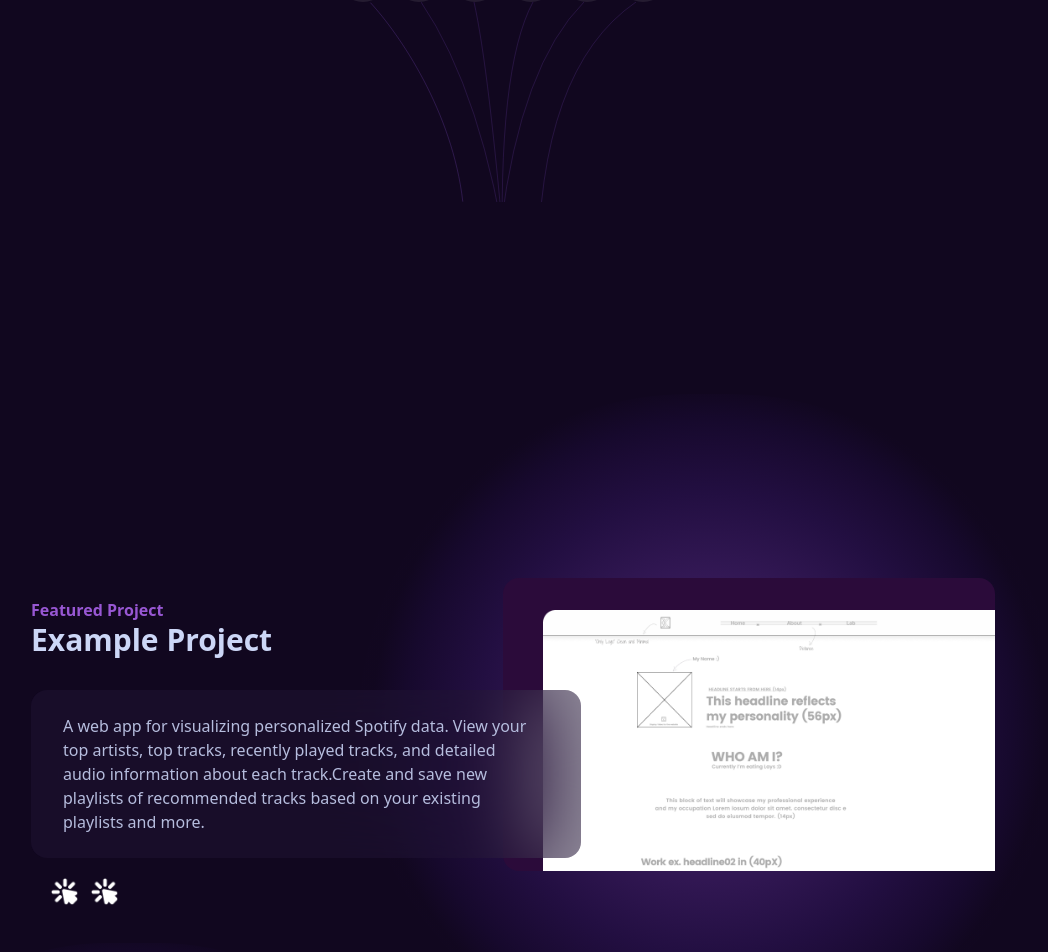
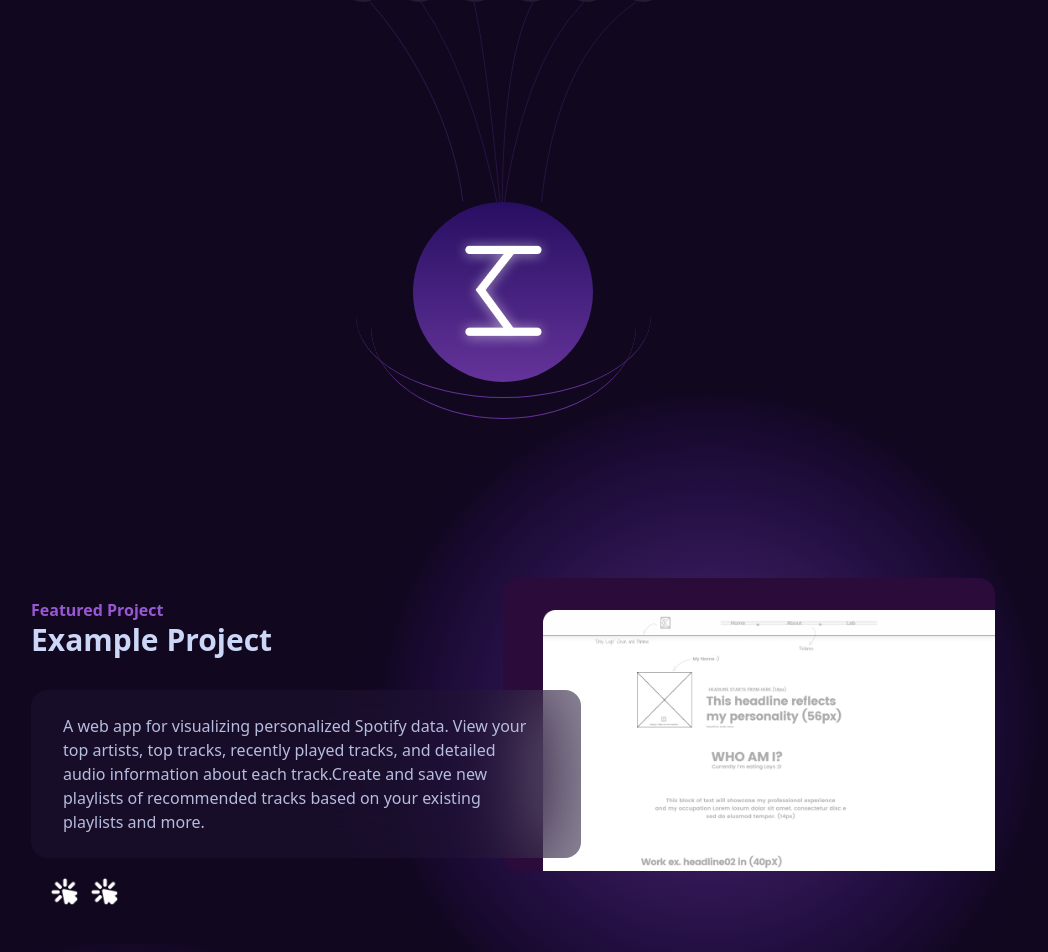
Before and after one commit to hossainarif37/appszone-intern-task, a React (Vite) app: page / in a window 1280 px wide. Shown: the part 1814-2766 px from the top of the page, without its empty margins (137-1185 px from the left). Built offline with nearby package versions, Linux system fonts and the light colour scheme.

Commit message:
feat: Add light logo to Skills component and enhance GlowEffectBg structure

```diff
--- a/src/components/GlowEffectBg.tsx
+++ b/src/components/GlowEffectBg.tsx
@@ -7,7 +7,9 @@ interface GlowEffectBgProps {
 
 const GlowEffectBg: FC<GlowEffectBgProps> = ({ className }) => {
     return (
-        <div className={cn('w-[580px] h-[580px] rounded-full bg-[radial-gradient(circle,rgba(117,60,171,0.9)_0%,rgba(42,18,80,1)_48%,rgba(30,12,59,1)_59%,rgba(25,10,51,1)_63%,rgba(25,10,50,0.05)_70%)] transform -translate-x-1/2 -translate-y-1/2 absolute top-1/2 left-1/2', className)} />
+        <div
+            className={cn('w-[580px] h-[580px] rounded-full bg-[radial-gradient(circle,rgba(117,60,171,0.9)_0%,rgba(42,18,80,1)_48%,rgba(30,12,59,1)_59%,rgba(25,10,51,1)_63%,rgba(25,10,50,0.05)_70%)] transform -translate-x-1/2 -translate-y-1/2 absolute top-1/2 left-1/2', className)}
+        />
     );
 };
 
--- a/src/components/home/skills/Skills.tsx
+++ b/src/components/home/skills/Skills.tsx
@@ -13,6 +13,7 @@ import illustrator from "../../../assets/icons/illustrator.png";
 import express from "../../../assets/icons/express.png";
 import mongodb from "../../../assets/icons/mongodb.png";
 import SkillIcon from "./SkillIcon";
+import light from "../../../assets/logo/light.png"
 
 const Skills: FC = () => {
     const icons = [
@@ -91,6 +92,19 @@ const Skills: FC = () => {
             <svg className="absolute top-[344px] left-1/2 transform translate-x-[35px] -translate-y-1/2" width="100" height="200">
                 <path d="M98,0 Q0,67 0,273" stroke="rgba(163, 98, 255, 0.3)" stroke-width="0.5" fill="transparent"></path>
             </svg>
+
+            <div className="relative bg-gradient-to-b from-[#280E62] to-[#65339A] size-[180px] flex justify-center items-center rounded-full">
+                <img src={light} alt="" />
+                <div
+                    className="w-[295px] h-[164px] absolute top-8 bg-transparent border-b border-[#65339A] rounded-[50%]"
+                />
+                <div
+                    className="w-[265px] h-[185px] absolute top-8 bg-transparent border-b border-[#65339A] rounded-[70%]"
+                />
+            </div>
+
+
+
         </section>
     );
 };
```
Also changed, not shown: src/assets/logo/light.png (added).
